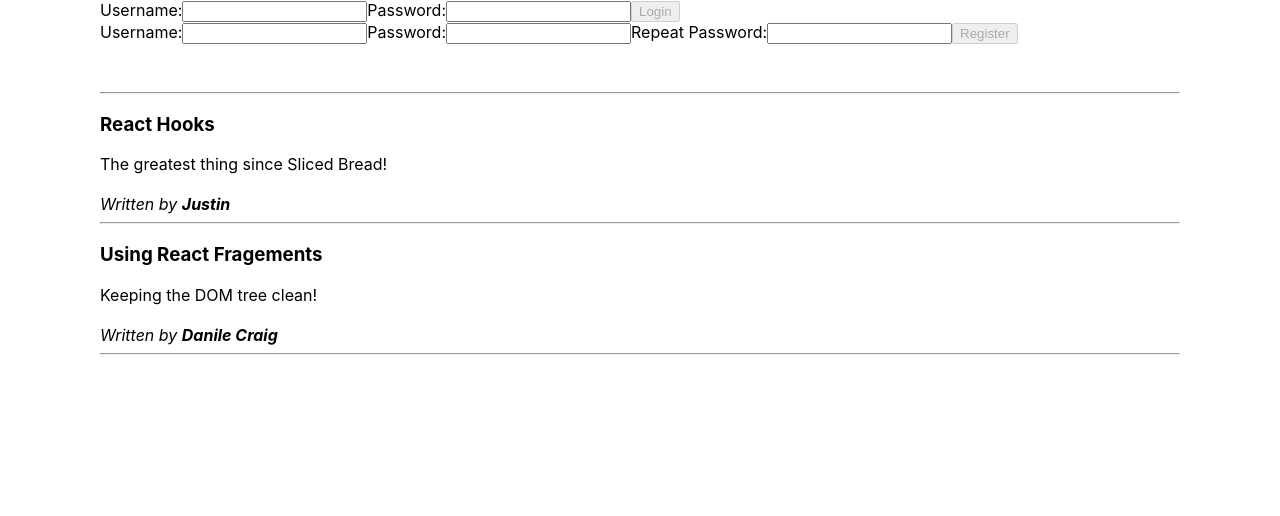
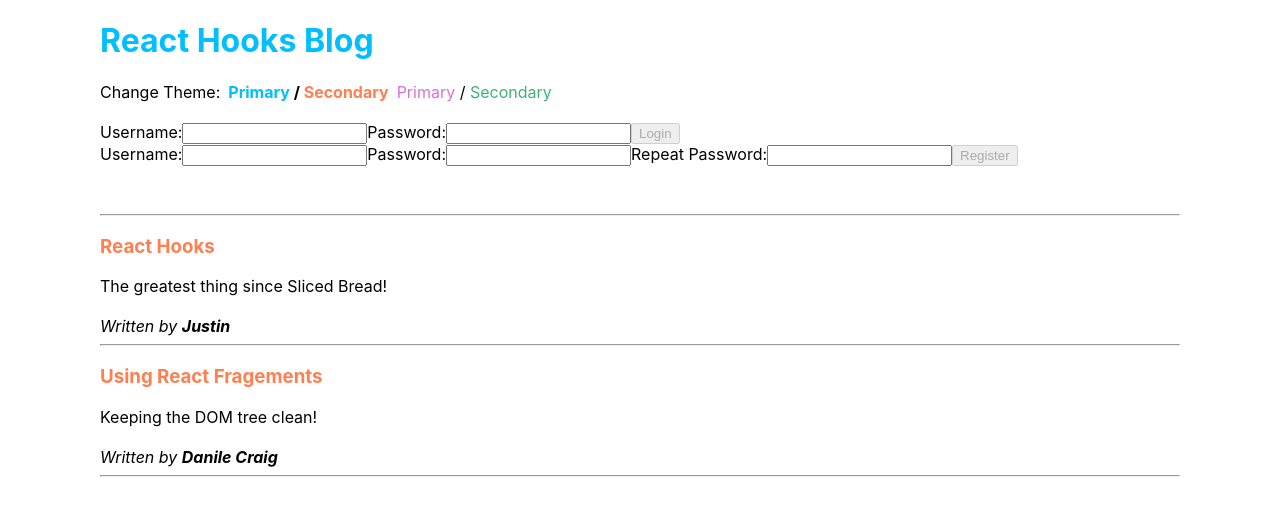
Before and after one commit to Jswizzy/ch3-1, a React (Create React App) app: page / in a window 1280 px wide. Shown: the top 516 px of the page. Built offline with nearby package versions, Linux system fonts and the light colour scheme; the HTML template or start-up script is replaced by a standard one.

Commit message:
feat(context theme) add theme

```diff
--- a/src/App.js
+++ b/src/App.js
@@ -1,9 +1,12 @@
-import React, { useReducer, useEffect } from "react";
+import React, { useReducer, useEffect, useState } from "react";
 import "./App.css";
 import UserBar from "./user/UserBar";
 import CreatePost from "./post/CreatePost";
 import PostList from "./post/PostList";
 import appReducer from "./reducer";
+import Header from "./Header";
+import { ThemeContext } from "./contexts";
+import ChangeTheme from "./ChangeTheme";
 
 const defaultPosts = [
   {
@@ -19,6 +22,11 @@
 ];
 
 function App() {
+  const [theme, setTheme] = useState({
+    primaryColor: "deepskyblue",
+    secondaryColor: "coral",
+  });
+
   const [state, dispatch] = useReducer(appReducer, {
     user: "",
     posts: defaultPosts,
@@ -34,7 +42,11 @@
   }, [user]);
 
   return (
+    <ThemeContext.Provider value={theme}>
       <div className='App'>
+        <Header text='React Hooks Blog' />
+        <ChangeTheme theme={theme} setTheme={setTheme} />
+        <br />
         <UserBar user={user} dispatch={dispatch} />
         <br />
         {user && <CreatePost user={user} posts={posts} dispatch={dispatch} />}
@@ -42,6 +54,7 @@
         <hr />
         <PostList posts={posts} />
       </div>
+    </ThemeContext.Provider>
   );
 }
 
--- /dev/null
+++ b/src/ChangeTheme.js
@@ -0,0 +1,45 @@
+import React from "react";
+
+const THEMES = [
+  { primaryColor: "deepskyblue", secondaryColor: "coral" },
+  { primaryColor: "orchid", secondaryColor: "mediumseagreen" },
+];
+
+function ThemeItem({ theme, active, onClick }) {
+  return (
+    <span
+      onClick={onClick}
+      style={{
+        cursor: "pointer",
+        paddingLeft: 8,
+        fontWeight: active ? "bold" : "normal",
+      }}
+    >
+      <span style={{ color: theme.primaryColor }}>Primary</span> /{" "}
+      <span style={{ color: theme.secondaryColor }}>Secondary</span>
+    </span>
+  );
+}
+
+export default function ChangeTheme({ theme, setTheme }) {
+  function isActive(t) {
+    return (
+      t.primaryColor === theme.primaryColor &&
+      t.secondaryColor === theme.secondaryColor
+    );
+  }
+
+  return (
+    <div>
+      Change Theme:
+      {THEMES.map((t, i) => (
+        <ThemeItem
+          key={i}
+          theme={t}
+          active={isActive(t)}
+          onClick={() => setTheme(t)}
+        />
+      ))}
+    </div>
+  );
+}
--- /dev/null
+++ b/src/Header.js
@@ -0,0 +1,9 @@
+import React, { useContext } from "react";
+import { ThemeContext } from "./contexts";
+
+const Header = ({ text }) => {
+  const { primaryColor } = useContext(ThemeContext);
+  return <h1 style={{ color: primaryColor }}>{text}</h1>;
+};
+
+export default Header;
--- /dev/null
+++ b/src/contexts.js
@@ -0,0 +1,6 @@
+import React from "react";
+
+export const ThemeContext = React.createContext({
+  primaryColor: "deepskyblue",
+  secondaryColor: "coral",
+});
--- a/src/post/Post.js
+++ b/src/post/Post.js
@@ -1,9 +1,12 @@
-import React from "react";
+import React, { useContext } from "react";
+import { ThemeContext } from "../contexts";
 
-export default function({ title, content, author }) {
+export default function ({ title, content, author }) {
+  const { secondaryColor } = useContext(ThemeContext);
+
   return (
     <>
-      <h3>{title}</h3>
+      <h3 style={{ color: secondaryColor }}>{title}</h3>
       <div>{content}</div>
       <br />
       <i>
```
Lines whose indentation alone changed are shown as unchanged.
